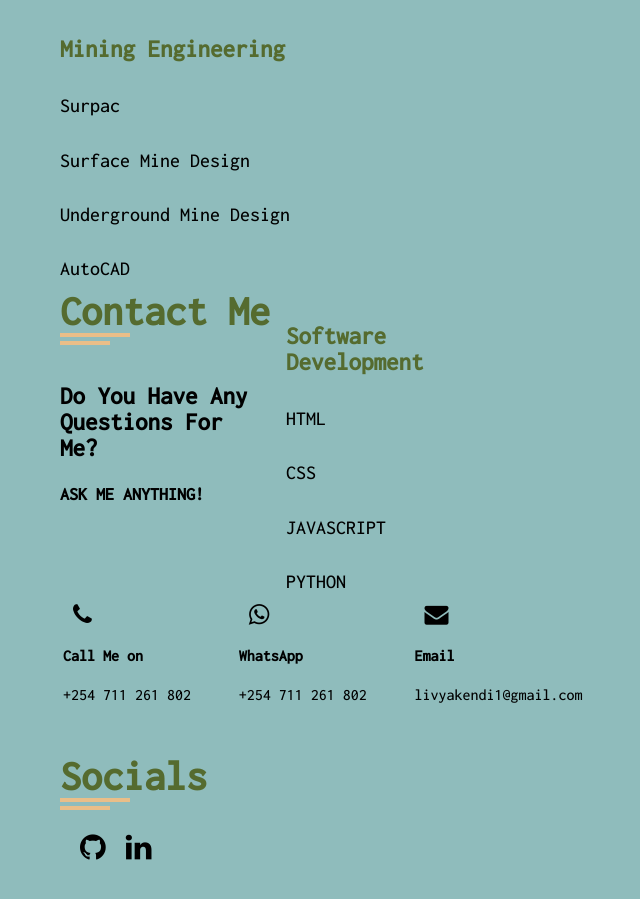
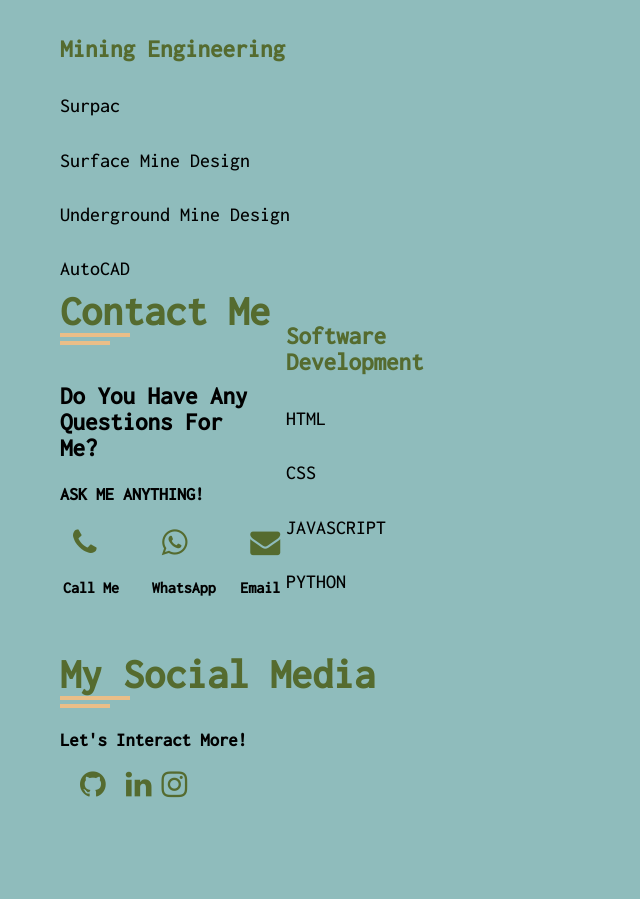
Before and after one commit to livya-kendi/MY-PORTFOLIO, a plain HTML site: page index.html in a window 1280 px wide. Shown: the part 1505-2404 px from the top of the page, without its empty margins (263-903 px from the left). After the commit the page ends 2364 px from the top, so only its background shows below. Drawn offline with Linux system fonts and the light colour scheme.

Commit message:
css and HTML updated

```diff
--- a/index.html
+++ b/index.html
@@ -19,7 +19,7 @@
           <li><a href="#about" class="icon"> <i class="fa fa-user"></i> About Me</a></li>
           <li><a href="#skills" class="icon"> <i class="fa fa-file"></i> Skills</a></li>
           <li><a href="#contact-sect" class="icon"> <i class="fa fa-phone"></i> Contact Me</a></li>
-          <li><a href="#socials" class="icon"> <i class="fa fa-globe"></i> Social Media</a></li>
+          <li><a href="#socials" class="icon"> <i class="fa fa-globe"></i> Socials</a></li>
           </nav>
         </ul>
      </div>
@@ -73,10 +73,13 @@
                       </div>
                     </div>
                     <div id="skills">
+                      <div class="container">
+
                         <div class="row">
                           <div class="title">
                             <h2>Skills</h2>
                           </div>
+                          <div class="myskills">
                             <section class="skill-item-mining">
                               <h4> Mining Engineering</h4>
                               <h5>Surpac</h5>
@@ -91,7 +94,10 @@
                               <h5>JAVASCRIPT</h5>
                               <h5>PYTHON</h5>
                             </section>
-                      </div> </div>
+                          </div>
+
+                      </div>
+
                       </div>
                 </div>
               </div>
@@ -112,21 +118,18 @@
           <div class="items">
             <!--contact items start-->
             <section class="item1">
-              <div class="icon"> <i class="fa fa-phone" style="font-size:24px; padding-left:10px;"></i></div>
-            <h4> Call Me on </h4>
-            <p> +254 711 261 802</p>
+              <div class="icon"> <a href="tel:254711261802"> <i class="fa fa-phone" style="font-size:30px; color:darkolivegreen; padding-left:10px;"></a></i></div>
+            <h4> Call Me </h4>
             </section>
 
             <section class="item2">
-              <div class="icon"> <i class="fa fa-whatsapp" style="font-size:24px; padding-left:10px;"></i></div>
+              <div class="icon"> <a href="https://wa.me/254711261802?text=I'm%20interested%20in%20your%20services"> <i class="fa fa-whatsapp" style="font-size:30px; color:darkolivegreen; padding-left:10px;"></a></i></div>
             <h4> WhatsApp </h4>
-            <p> +254 711 261 802</p>
             </section>
 
              <section class="item3">
-              <div class="icon"> <i class="fa fa-envelope" style="font-size:24px; padding-left:10px;"></i></div>
+              <div class="icon"> <a href="mailto:livyakendi1@gmail.com"> <i class="fa fa-envelope" style="font-size:30px;color:darkolivegreen; padding-left:10px;"></a></i></div>
              <h4> Email </h4>
-             <p> livyakendi1@gmail.com</p>
              </section>
            </div>
             <!--contact items end-->
@@ -138,15 +141,20 @@
         <div class="container">
           <div class="row">
             <div class="title">
-              <h2>Socials</h2>
+              <h2>My Social Media</h2>
+              <h3 class="socials-title"> Let's Interact More! </h3>
 
               <div class="mysocials">
                 <section class="item4">
-                <div class="icon"> <a href="https://github.com/livya-kendi"><i class="fa fa-github" style="font-size:30px; padding-left:10px; color: black;"></i> </a></div>
+                <div class="icon"> <a href="https://github.com/livya-kendi"><i class="fa fa-github" style="font-size:30px; padding-left:10px; color:darkolivegreen;"></i> </a></div>
                </section>
 
                <section class="item5">
-                <div class="icon"> <a href="https://www.linkedin.com/in/livya-kendi-2568a0196/"><i class="fa fa-linkedin" style="font-size:30px; padding-left:10px; color: black;"></i> </a></div>
+                <div class="icon"> <a href="https://www.linkedin.com/in/livya-kendi-2568a0196/"><i class="fa fa-linkedin" style="font-size:30px; padding-left:10px; color:darkolivegreen;"></i> </a></div>
+               </section>
+
+               <section class="item6">
+                <div class="icon"> <a href="https://www.instagram.com/livyakendi/"><i class="fa fa-instagram" style="font-size:30px; padding-left:10px; color:darkolivegreen;"></i> </a></div>
                </section>
               </div>
             </div>
```
Lines whose indentation alone changed are shown as unchanged.
